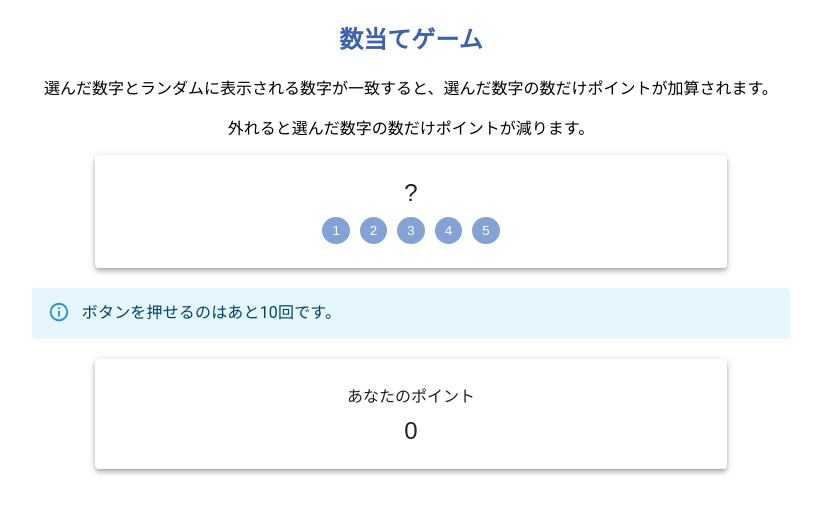
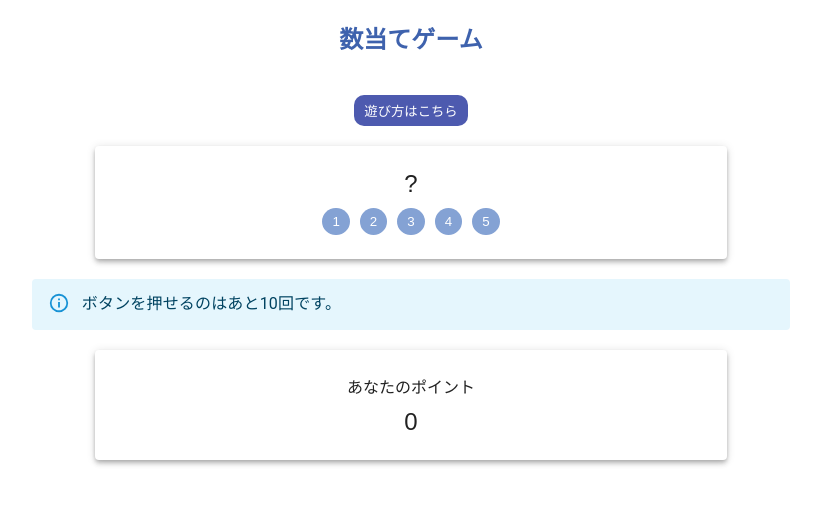
Before and after one commit to krkyk/num_game, a React (Create React App) app: page / in a window 1280 px wide. Shown: the top 514 px of the page, without its empty margins (229-1050 px from the left). Built offline with nearby package versions, Linux system fonts and the light colour scheme.

Commit message:
説明文をモーダルウィンドウで表示

```diff
--- a/src/App.jsx
+++ b/src/App.jsx
@@ -6,12 +6,14 @@ import Point from "./components/Point";
 import "./styles.css";
 import { motion } from "framer-motion";
 import CreatePaper from "./components/layouts/CreatePaper";
-import TextMotion from "./components/layouts/TextMotion";
+import { UseModal } from "./components/hooks/UseModal";
+import Modal from "./components/Modal";
 
 export default function App() {
   const [number, setNumber] = useState("?");
   const [count, setCount] = useState(10);
   const [point, setPoint] = useState(0);
+  const { isOpen, onOpen, onClose } = UseModal();
 
   function handleClick(selectNum) {
     // Math.random(): 0 以上 1 未満の範囲で浮動小数点の擬似乱数を返す
@@ -44,10 +46,12 @@ export default function App() {
       <motion.h2 whileHover={{ scale: 1.2, rotate: 360 }}>
         数当てゲーム
       </motion.h2>
-      <TextMotion>
-        選んだ数字とランダムに表示される数字が一致すると、選んだ数字の数だけポイントが加算されます。
-      </TextMotion>
-      <TextMotion>外れると選んだ数字の数だけポイントが減ります。</TextMotion>
+      <div>
+        <button onClick={onOpen} className="modal-btn">
+          遊び方はこちら
+        </button>
+        {isOpen && <Modal onClose={onClose} />}
+      </div>
       <CreatePaper>
         <NumField number={number} />
         <NumBtn disabled={count <= 0} handleClick={handleClick} />
--- /dev/null
+++ b/src/components/Modal.jsx
@@ -0,0 +1,24 @@
+import { Box } from "@mui/material";
+import TextMotion from "./layouts/TextMotion";
+
+export default function Modal({ onClose }) {
+  return (
+    <div className="modal">
+      <TextMotion>
+        選んだ数字とランダムに表示される数字が一致すると、選んだ数字の数だけポイントが加算されます。
+      </TextMotion>
+      <TextMotion>外れると選んだ数字の数だけポイントが減ります。</TextMotion>
+      <Box sx={{ backgroundColor: "#eaedf7", p: 3, mx: 5 }}>
+        <TextMotion>1. ①～⑤から1つ選んでボタンを押す</TextMotion>
+        <TextMotion>2. ボタン上部にランダムな数字が表示される</TextMotion>
+        <TextMotion>
+          3. 2つの数字が一致すればポイントが加点され、一致しなければ減点される
+        </TextMotion>
+        <TextMotion>4. ボタンを押せる回数は10回まで</TextMotion>
+      </Box>
+      <button onClick={onClose} className="modal-btn">
+        閉じる
+      </button>
+    </div>
+  );
+}
--- /dev/null
+++ b/src/components/hooks/UseModal.jsx
@@ -0,0 +1,15 @@
+import { useCallback, useState } from "react";
+
+export const UseModal = () => {
+  const [isOpen, setIsOpen] = useState(false);
+
+  const onOpen = useCallback(() => {
+    setIsOpen(true);
+  }, [setIsOpen]);
+
+  const onClose = useCallback(() => {
+    setIsOpen(false);
+  }, [setIsOpen]);
+
+  return { isOpen, onOpen, onClose };
+};
--- a/src/styles.css
+++ b/src/styles.css
@@ -57,3 +57,17 @@ button:hover {
   color: #fff;
   background-color: #fff1cf;
 }
+
+.modal {
+  background-color: #f7fcfe;
+  border-radius: 10px;
+  padding-top: 10px;
+  margin: 0 10px;
+}
+
+.modal-btn {
+  color: #fff;
+  background-color: #4d5aaf;
+  border-radius: 10px;
+  margin: 20px 0;
+}
```
